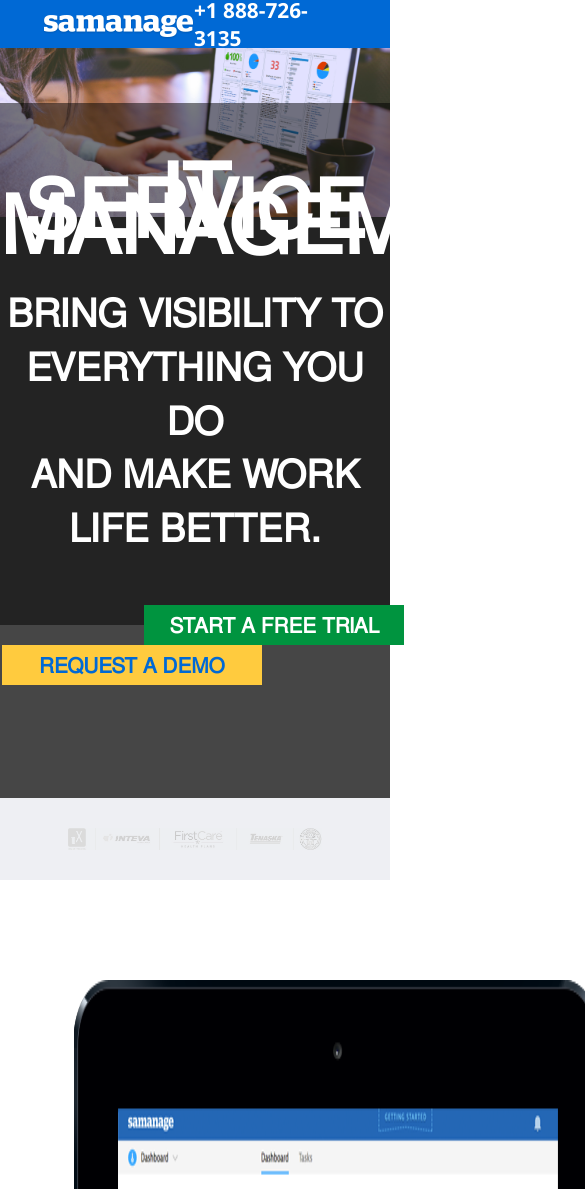
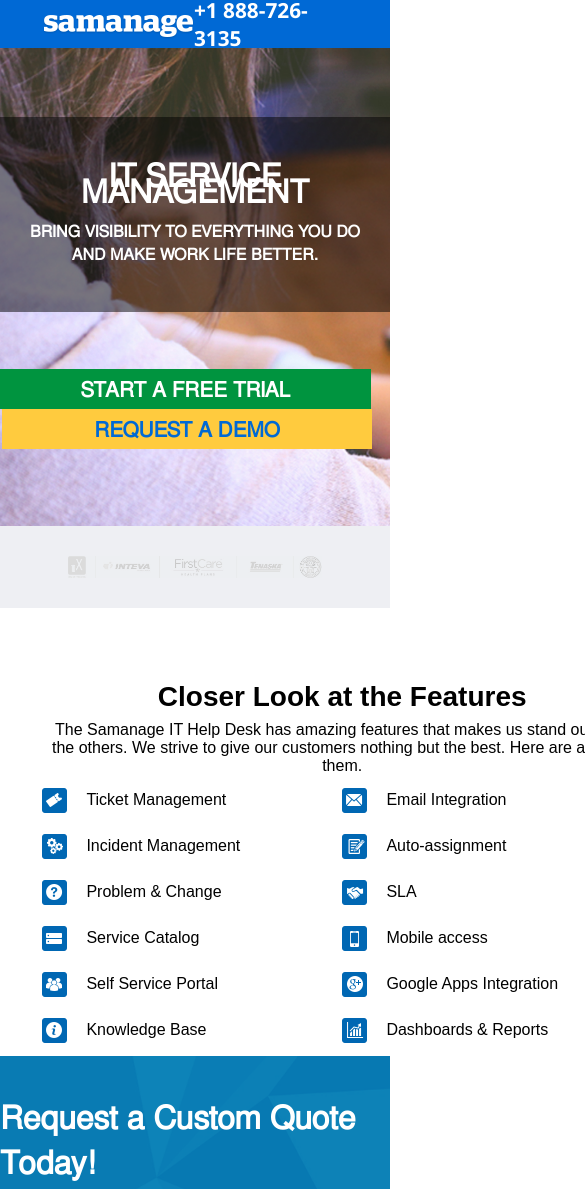
Before and after one commit to TBVanderley4545/Samanage-Dev-Test, a plain HTML site: page index.html in a window 390 px wide. Shown: the top 1189 px of the page, 585 px wide, since content can reach past the window. Drawn offline with nearby package versions, Linux system fonts and the light colour scheme.

Commit message:
Finished most media queries.

```diff
--- a/index.html
+++ b/index.html
@@ -11,7 +11,6 @@
 </head>
 
 <body>
-    <div>
     <div id="header">
         <img src="assets/img/samanage-logo.png" id="samanage-logo">
         <p class="vertical-center" id="phone-number">+1 888-726-3135</p>
@@ -32,7 +31,7 @@
     <div id="feature-wrapper">
         <img src="assets/img/samanage-ipad.png" id="ipad-image">
         <div id="feature-text-wrapper">
-                <h3>Closer Look at the Features</h3>
+            <h2>Closer Look at the Features</h2>
             <p>The Samanage IT Help Desk has amazing features that makes us stand out from the others. We strive to give our customers nothing but the best. Here are a few of them.</p>
             <div id="feature-list-wrapper">
                 <ul>
@@ -98,7 +97,7 @@
                         </div>
                     </li>
                     <li>
-                            <p>Google Apps Integration. </p>
+                        <p>Google Apps Integration</p>
                         <div class="feature-img">
                             <img src="assets/img/samanage-bullet-icons.png" class="feature-icon" style="left:-26px; top:-131px">
                         </div>
@@ -155,7 +154,6 @@
     <div id="footer">
         <p>&copy; Samanage Ltd. All rights reserved. | <a>Terms</a> | <a>Privacy</a></p>
     </div>
-    </div>
 </body>
 
 </html>
--- a/main.css
+++ b/main.css
@@ -10,6 +10,7 @@
 7. FOOTER STYLING
 8. EMBEDDED FONT
     8.1 free_sans
+9. MEDIA QUERIES
 
 
 	2. Header / #header
@@ -38,7 +39,6 @@ body {
 
 ul {
     list-style: none;
-    margin-right: 4em;
     padding: 0;
 }
 
@@ -82,6 +82,7 @@ HEADER STYLING
 
 #samanage-logo {
     margin-top: 5px;
+    object-fit: contain;
 }
 
 
@@ -91,12 +92,12 @@ PRIMARY BANNER STYLING
 
 #primary-banner {
     background-image: url("assets/img/samanage-header-background.jpg");
+    /* Pick a solid background color that will be displayed while the background image is loading */
+    background-color: #464646;
     /* Image doesn't repeat */
     background-repeat: no-repeat;
     /* This is what makes the background image rescale based on its container's size */
     background-size: contain;
-    /* Pick a solid background color that will be displayed while the background image is loading */
-    background-color: #464646;
     display: flex;
     font-family: 'free_sans', sans-serif;
     height: 52em;
@@ -126,13 +127,14 @@ PRIMARY BANNER STYLING
 
 #button-container {
     margin: -300px auto 0 auto;
+    /*    Using text-align: center so that the buttons inside the container are centered*/
+    text-align: center;
     width: 100%;
 }
 
 #trial-button {
     background-color: #00943F;
     color: #fff;
-    margin-left: 37%;
     margin-right: .5%;
 }
 
@@ -162,14 +164,18 @@ FEATURE WRAPPER STYLING
 
 #feature-wrapper {
     display: flex;
-    margin: 100px 19% 0;
+    margin: 100px 19vh 0;
+}
+
+#ipad-image {
+    margin-top:auto;
 }
 
 #feature-text-wrapper {
     margin-left: 40px;
 }
 
-#feature-wrapper h3 {
+#feature-wrapper h2 {
     font-size: 2.5em;
     margin: .1em 0 0 0;
 }
@@ -186,6 +192,7 @@ FEATURE WRAPPER STYLING
     display: flex;
     flex-wrap: wrap;
     margin: 5px 0;
+    width: 300px;
 }
 
 #feature-list-wrapper ul li p {
@@ -217,10 +224,10 @@ QUOTE WRAPPER STYLING
 
 #quote-wrapper {
     align-items: center;
+    background-color: #464646;
     background-image: url("assets/img/samanage-accordian-form-bg.png");
     background-repeat: no-repeat;
     background-size: cover;
-    background-color: #464646;
     color: #fff;
     display: flex;
     flex-direction: column;
@@ -233,7 +240,6 @@ QUOTE WRAPPER STYLING
     font-size: 3em;
     font-family: 'free_sans', sans-serif;
     margin: 40px 0 15px;
-    /*    margin-bottom: 0;*/
 }
 
 #quote-wrapper p {
@@ -313,3 +319,143 @@ EMBEDDED FONT
     font-family: free_sans;
     src: url("assets/font/FreeSans.ttf");
 }
+
+
+/******************************************
+MEDIA QUERIES
+******************************************/
+
+@media screen and (max-width: 1596px) {
+    /*    This query is to change how the primary-banner background displays. Additionally, this query will drop the size of the iPad image so that there is more room for the features to display.  */
+
+    /******************************************
+    PRIMARY BANNER STYLING
+    ******************************************/
+
+    #primary-banner {
+        /* This is what makes the background image rescale based on its container's size */
+        background-size: cover;
+    }
+
+    /******************************************
+    FEATURE WRAPPER STYLING
+    ******************************************/
+
+    #ipad-image {
+        height: 50%;
+        height: 50%;
+        width: 50%;
+    }
+}
+
+@media screen and (max-width: 1296px) {
+    /*    This query will remove the iPad image and then shift the feature list to be centered to avoid wasting space.  */
+
+    /******************************************
+    FEATURE WRAPPER STYLING
+    ******************************************/
+
+    #feature-wrapper {
+        display: flex;
+        margin: 70px 19vh 0;
+    }
+
+    #ipad-image {
+        display: none;
+    }
+
+    #feature-text-wrapper {
+        margin: 0 auto;
+    }
+
+    #feature-wrapper h2, #feature-wrapper p {
+        text-align: center;
+    }
+
+    #feature-list-wrapper ul {
+        margin: 0 auto;
+    }
+}
+
+@media screen and (max-width: 1043px) {
+    /*    Change text size of primary-banner text to avoid the text size from exhibiting strange behavior and overall unattractive display. Additionally, use this break point to shrink the size of the primary-banner so that it takes up less space because we're likely transitioning to tablets and mobile devices at this point.    */
+
+    /******************************************
+    PRIMARY BANNER STYLING
+    ******************************************/
+
+    #primary-banner {
+        height:35em;
+    }
+
+    #primary-banner-text h1 {
+        font-size: 3em;
+    }
+
+    #primary-banner-text h3 {
+        font-size: 1.4em;
+    }
+
+    #button-container {
+        margin-top: -200px;
+    }
+
+
+    /******************************************
+    FEATURE WRAPPER STYLING
+    ******************************************/
+
+    #feature-wrapper {
+    margin: 70px 5vh 0;
+    }
+}
+
+@media screen and (max-width: 706px) {
+    /*    Change the header logo and phone number to stack on top of each other. Change text size of primary-banner text, feature headline text and quote text to avoid the text size from exhibiting strange behavior and overall unattractive display. Additionally, modify button size and shift all buttons to take a single line to allow for easier tapping on touch devices.*/
+
+    /******************************************
+    PRIMARY BANNER STYLING
+    ******************************************/
+
+    #primary-banner-text h1 {
+        font-size: 2em;
+    }
+
+    #primary-banner-text h3 {
+        font-size: 1em;
+    }
+
+    #button-container {
+        display: flex;
+        flex-direction: column;
+    }
+
+    #trial-button {
+        width: 95%;
+    }
+
+    #demo-button {
+        width: 95%;
+    }
+
+    /******************************************
+    FEATURE WRAPPER STYLING
+    ******************************************/
+
+    #feature-wrapper h2 {
+        font-size: 1.75em;
+    }
+
+    /******************************************
+    QUOTE WRAPPER STYLING
+    ******************************************/
+
+    #quote-wrapper h1 {
+        font-size: 2em;
+    }
+
+    #quote-wrapper p {
+        font-size: 1em;
+    }
+
+}
```
Lines whose indentation alone changed are shown as unchanged.
